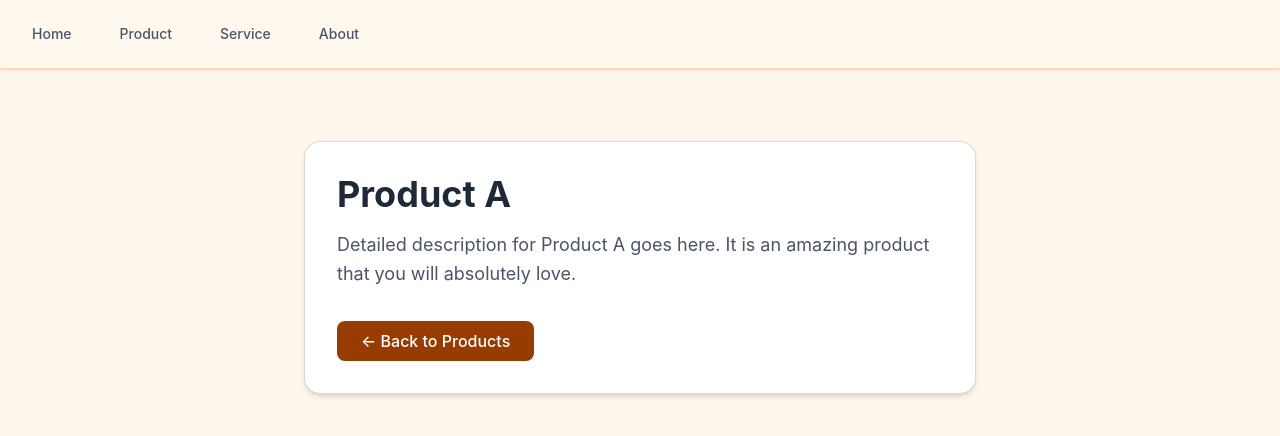
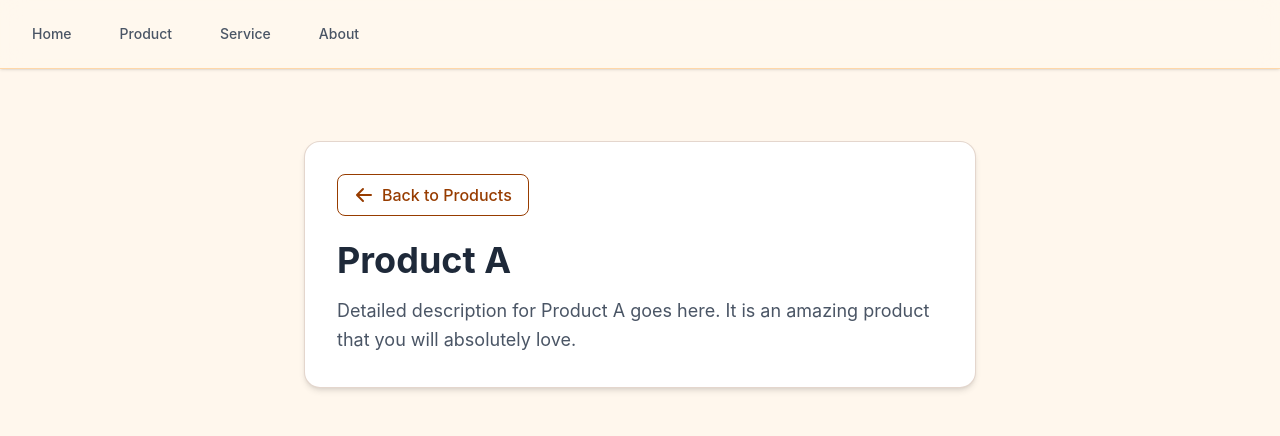
Before and after one commit to BanditaDas/FlavorVerse, a React (Vite) app: page /product/1 in a window 1280 px wide. Shown: the top 436 px of the page. Built offline with nearby package versions, Linux system fonts and the light colour scheme.

Commit message:
products details added

```diff
--- a/src/components/ProdDets.jsx
+++ b/src/components/ProdDets.jsx
@@ -21,11 +21,14 @@ function ProdDets({ products }) {
 
   return (
     <div className="max-w-2xl mx-auto mt-10 p-8 bg-white rounded-2xl shadow-md border border-amber-900/20">
+      <button onClick={() => navigate(-1)} className="mb-6 inline-flex items-center gap-2 px-4 py-2 font-medium text-amber-800 border border-amber-800 rounded-lg hover:bg-amber-800 hover:text-white transition-colors duration-200">
+        <svg xmlns="http://www.w3.org/2000/svg" className="h-5 w-5" viewBox="0 0 20 20" fill="currentColor">
+          <path fillRule="evenodd" d="M9.707 16.707a1 1 0 01-1.414 0l-6-6a1 1 0 010-1.414l6-6a1 1 0 011.414 1.414L5.414 9H17a1 1 0 110 2H5.414l4.293 4.293a1 1 0 010 1.414z" clipRule="evenodd" />
+        </svg>
+        <span>Back to Products</span>
+      </button>
       <h1 className="text-4xl font-bold text-gray-800 mb-4">{product.name}</h1>
-      <p className="text-gray-600 text-lg mb-8 leading-relaxed">{product.description}</p>
-      <button onClick={() => navigate(-1)} className="px-6 py-2 bg-amber-800 text-white font-medium rounded-lg hover:bg-amber-900 transition duration-200">
-        &larr; Back to Products
-      </button>
+      <p className="text-gray-600 text-lg leading-relaxed">{product.description}</p>
     </div>
   );
 }
```
